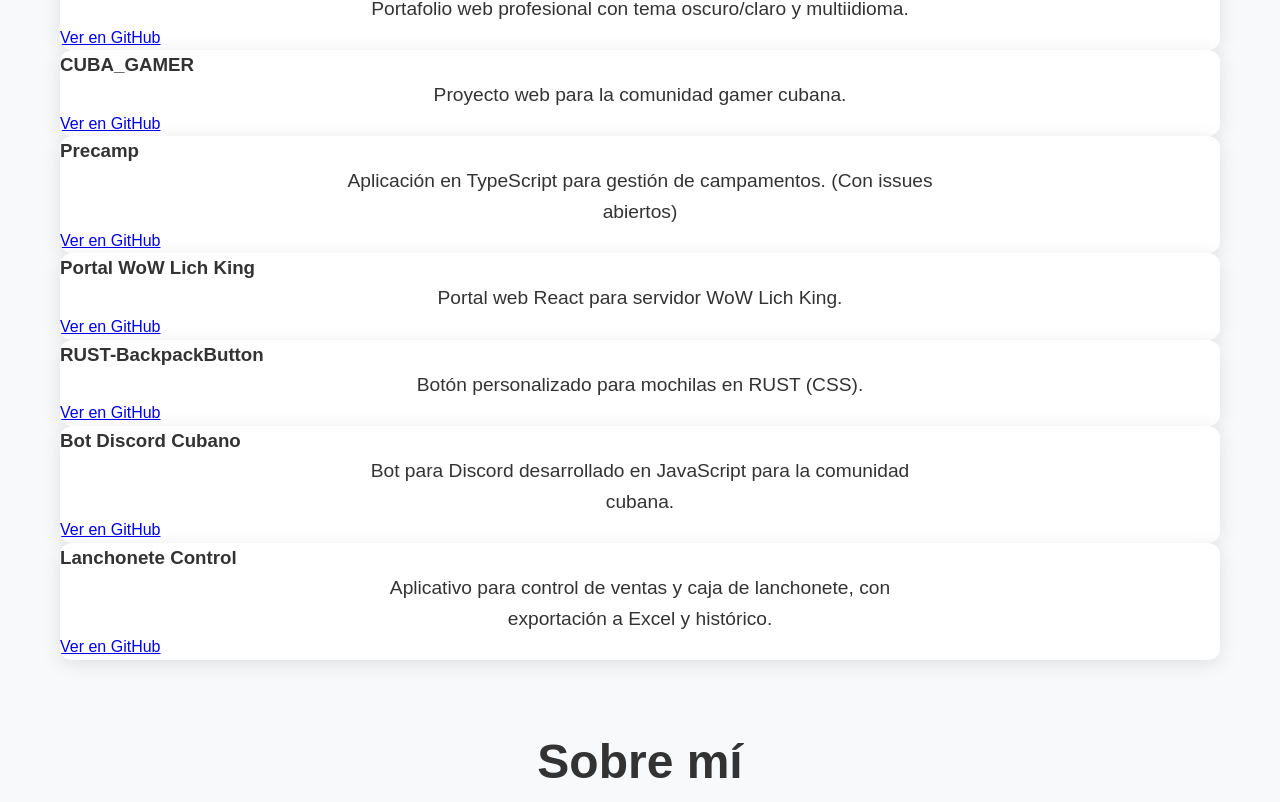
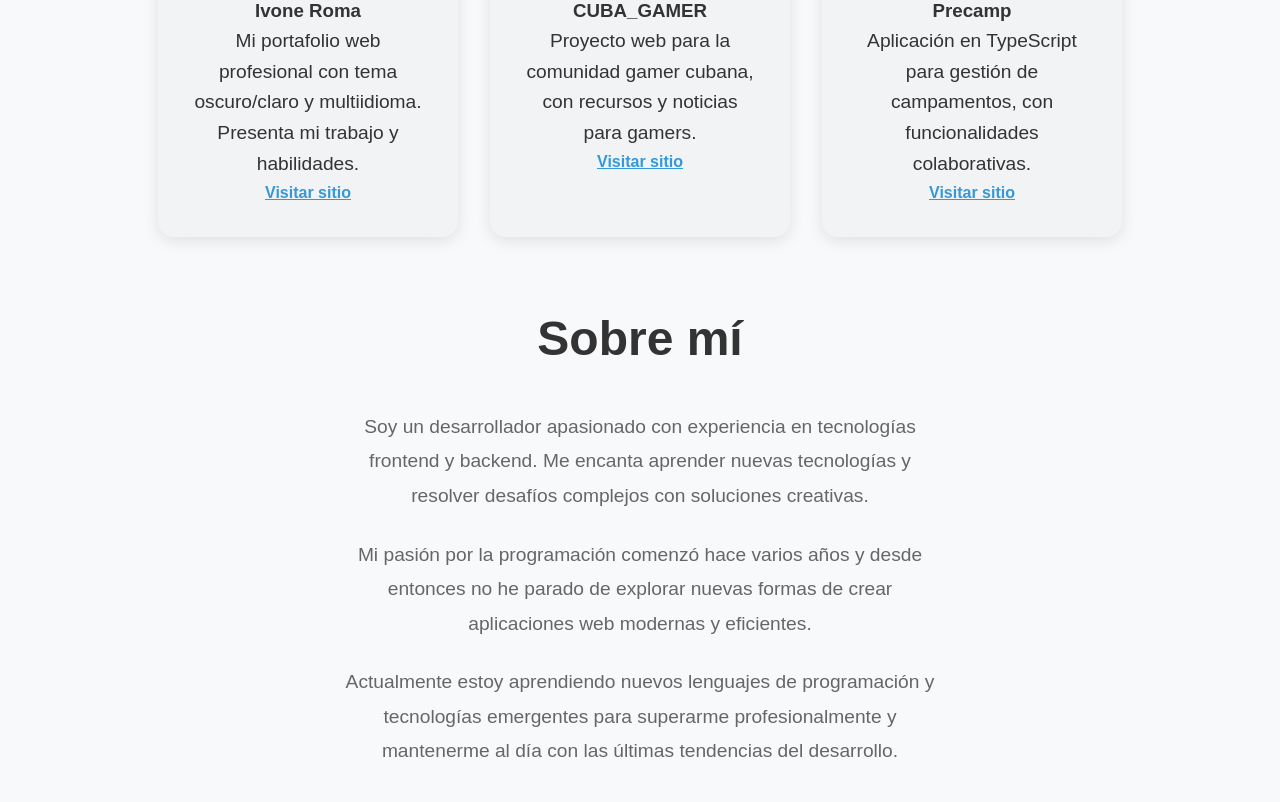
Before and after one commit to ROMA0589/portafolio-profesional, a website: page public/index.html in a window 1280 px wide. Shown: the part 816-1618 px from the top of the page. Drawn offline with Linux system fonts and the light colour scheme.

Commit message:
Actualiza enlaces de proyectos destacados a sus dominios reales

```diff
--- a/public/index.html
+++ b/public/index.html
@@ -80,41 +80,21 @@
             <!-- Sección de Proyectos Destacados -->
             <section id="featured-projects" class="section projects-section">
                 <h2 class="section-title">Proyectos Destacados</h2>
-                <div class="projects-grid">
-                    <div class="project-card">
-                        <h3>Portafolio profesional</h3>
-                        <p>Portafolio web profesional con tema oscuro/claro y multiidioma.</p>
-                        <a href="https://github.com/ROMA0589/portafolio-profesional" target="_blank">Ver en GitHub</a>
+                <div class="projects-grid" style="display: flex; gap: 2rem; justify-content: center; flex-wrap: wrap;">
+                    <div class="project-card" style="background: var(--bg-secondary); border-radius: 16px; box-shadow: 0 4px 16px var(--shadow-light); padding: 2rem; width: 300px; text-align: center;">
+                        <h3>Ivone Roma</h3>
+                        <p>Mi portafolio web profesional con tema oscuro/claro y multiidioma. Presenta mi trabajo y habilidades.</p>
+                        <a href="https://ivoneroma.com.br" target="_blank" style="color: var(--accent-color); font-weight: bold;">Visitar sitio</a>
                     </div>
-                    <div class="project-card">
+                    <div class="project-card" style="background: var(--bg-secondary); border-radius: 16px; box-shadow: 0 4px 16px var(--shadow-light); padding: 2rem; width: 300px; text-align: center;">
                         <h3>CUBA_GAMER</h3>
-                        <p>Proyecto web para la comunidad gamer cubana.</p>
-                        <a href="https://github.com/ROMA0589/CUBA_GAMER" target="_blank">Ver en GitHub</a>
+                        <p>Proyecto web para la comunidad gamer cubana, con recursos y noticias para gamers.</p>
+                        <a href="https://cubagamer.online" target="_blank" style="color: var(--accent-color); font-weight: bold;">Visitar sitio</a>
                     </div>
-                    <div class="project-card">
+                    <div class="project-card" style="background: var(--bg-secondary); border-radius: 16px; box-shadow: 0 4px 16px var(--shadow-light); padding: 2rem; width: 300px; text-align: center;">
                         <h3>Precamp</h3>
-                        <p>Aplicación en TypeScript para gestión de campamentos. (Con issues abiertos)</p>
-                        <a href="https://github.com/ROMA0589/Precamp" target="_blank">Ver en GitHub</a>
-                    </div>
-                    <div class="project-card">
-                        <h3>Portal WoW Lich King</h3>
-                        <p>Portal web React para servidor WoW Lich King.</p>
-                        <a href="https://github.com/ROMA0589/-wow-lichking-web" target="_blank">Ver en GitHub</a>
-                    </div>
-                    <div class="project-card">
-                        <h3>RUST-BackpackButton</h3>
-                        <p>Botón personalizado para mochilas en RUST (CSS).</p>
-                        <a href="https://github.com/ROMA0589/RUST-BackpackButton" target="_blank">Ver en GitHub</a>
-                    </div>
-                    <div class="project-card">
-                        <h3>Bot Discord Cubano</h3>
-                        <p>Bot para Discord desarrollado en JavaScript para la comunidad cubana.</p>
-                        <a href="https://github.com/ROMA0589/-bot-discord-cubano" target="_blank">Ver en GitHub</a>
-                    </div>
-                    <div class="project-card">
-                        <h3>Lanchonete Control</h3>
-                        <p>Aplicativo para control de ventas y caja de lanchonete, con exportación a Excel y histórico.</p>
-                        <a href="https://github.com/ROMA0589/lanchonete-control" target="_blank">Ver en GitHub</a>
+                        <p>Aplicación en TypeScript para gestión de campamentos, con funcionalidades colaborativas.</p>
+                        <a href="https://precamp.com.br" target="_blank" style="color: var(--accent-color); font-weight: bold;">Visitar sitio</a>
                     </div>
                 </div>
             </section>
```
